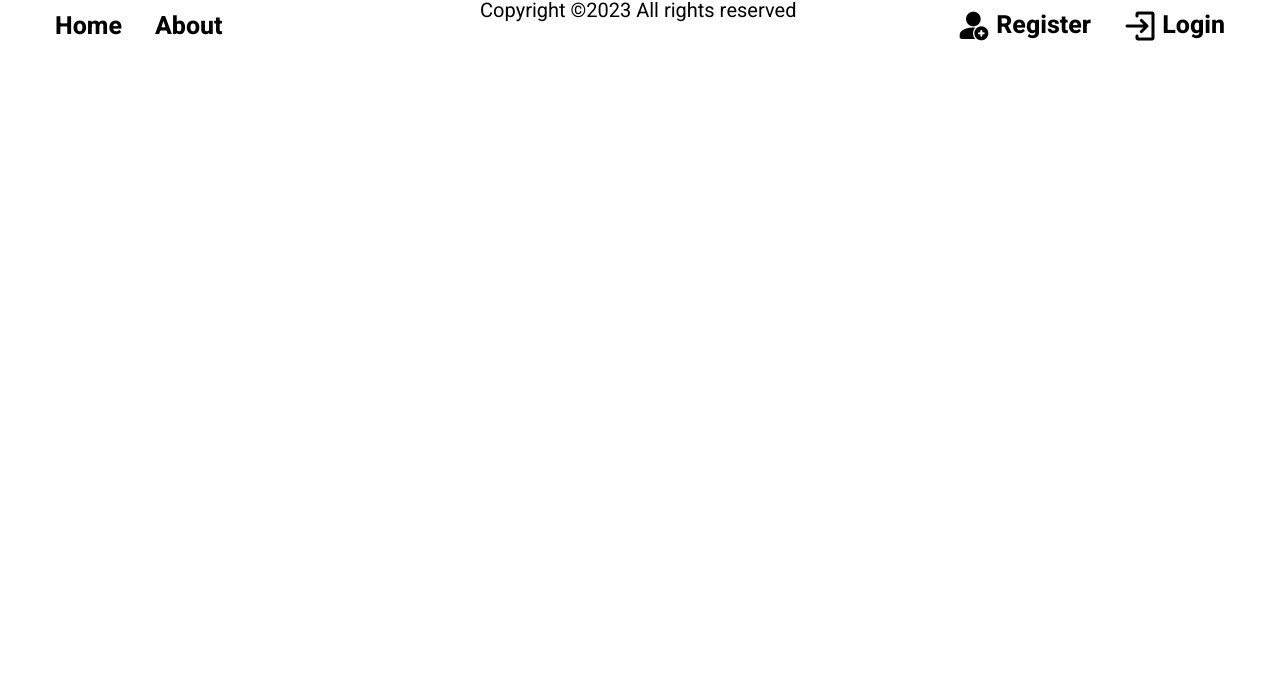
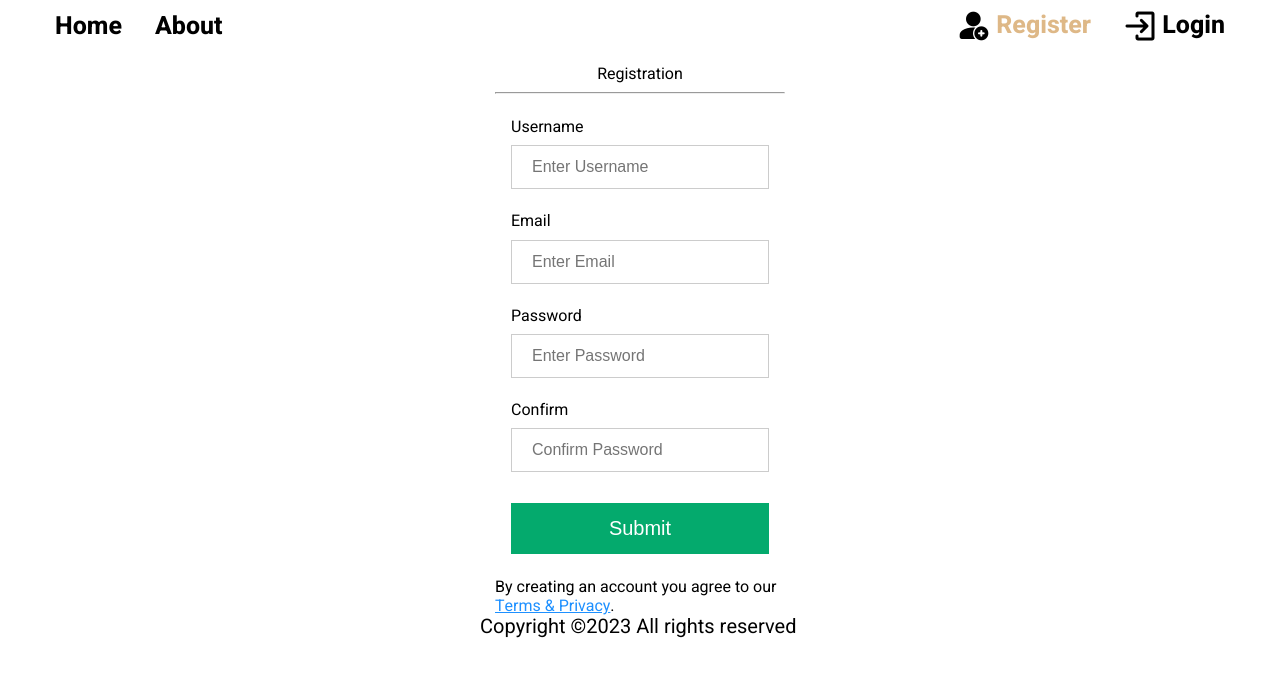
Before and after one commit to SochircaRoman/logo_generator-web-app, a Vue app in the folder client/: page /register in a window 1280 px wide. Shown: the top 676 px of the page. Built offline with nearby package versions, Linux system fonts and the light colour scheme.

Commit message:
Create RegistrationView

```diff
--- a/client/src/router/index.js
+++ b/client/src/router/index.js
@@ -1,6 +1,7 @@
 import { createWebHistory, createRouter } from 'vue-router';
 import HomeView from '../views/HomeView.vue';
 import AboutView from '../views/AboutView.vue';
+import RegistrationView from '../views/RegistrationView.vue';
 
 const router = createRouter({
   history: createWebHistory(),
@@ -19,6 +20,11 @@ const router = createRouter({
       name: 'about',
       component: AboutView
     },
+    {
+      path: '/register',
+      name: 'register',
+      component: RegistrationView
+    },
   ]
 })
 
--- /dev/null
+++ b/client/src/views/RegistrationView.vue
@@ -0,0 +1,161 @@
+<template>
+  <div class="wrapper">
+    <Form @submit="handleRegister" :validation-schema="schema">
+
+      <div class="registartion_info">
+				<h1>Registration</h1>
+			</div>
+
+			<hr>
+
+      <div class="input_container" v-if="!successful">
+
+        <input-item type="text" name="username" placeholder="Enter Username"></input-item>
+
+        <input-item type="email" name="email" placeholder="Enter Email"></input-item>
+
+        <input-item type="password" name="password" placeholder="Enter Password"></input-item>
+
+        <input-item type="password" name="confirm" placeholder="Confirm Password"></input-item>
+
+        <button class="submit_btn" :disabled="loading">
+          <span
+            v-show="loading"
+            class=""
+          ></span>
+          <span>Submit</span>
+        </button>
+      </div>
+
+      <div class="message" v-if="message">
+        <div :class="successful ? 'message__success' : 'message__alert'">
+          {{ message }}
+        </div>
+      </div>
+
+      <div class="other_info" v-if="!successful">
+        <div class="other_info">
+          <p class="other_info-text">By creating an account you agree to our <a href="#" class="other_info-link">Terms & Privacy</a>.</p>
+        </div>
+      </div>
+
+    </Form>
+  </div>
+</template>
+
+<script>
+import { Form } from "vee-validate";
+import InputItem from "../components/UI/InputItem.vue";
+import * as yup from "yup";
+
+export default {
+  name: "Register",
+  components: {
+    Form,
+    InputItem,
+  },
+  data: () => ({
+    successful: false,
+    loading: false,
+    message: "",
+    max: 30,
+  }),
+  computed: {
+    schema() {
+      return yup.object({
+        username: yup.string().min(4).max(this.max).required("Username is required!").label("Username"),
+        email: yup.string().email().required("Email is required!").label("Email"),
+        password: yup.string().min(6).max(this.max).required("Password is required!").label("Password"),
+        confirm: yup.string().required("Repeat Password!").oneOf([yup.ref("password")], "Passwords do not match")
+      })
+    },
+    loggedIn() {
+      return this.$store.state.auth.status.loggedIn;
+    },
+  },
+  mounted() {
+    if (this.loggedIn) {
+      this.$router.push("/profile");
+    }
+  },
+  methods: {
+    handleRegister(user) {
+      this.message = "";
+      this.loading = true;
+      this.successful = false;
+
+      this.$store.dispatch("auth/register", user).then(
+        (data) => {
+          this.message = data.message;
+          this.successful = true;
+          this.loading = false;
+        },
+        (error) => {
+          console.log(error);
+          this.message = (error.response && error.response.data && error.response.data.message) || error.message || error.toString();
+          this.successful = false;
+          this.loading = false;
+        }
+      )
+    }
+  }
+
+};
+</script>
+
+<style scoped>
+
+.wrapper {
+  max-width: 25%;
+  margin: 0 auto;
+  margin-top: 65px;
+}
+
+.registartion_info {
+  text-align: center;
+}
+
+.input_container {
+  padding: 16px;
+}
+
+.submit_btn {
+  background-color: #04AA6D;
+  color: white;
+  padding: 14px 20px;
+  margin: 8px 0;
+  border: none;
+  cursor: pointer;
+  width: 100%;
+  font-size: 20px;
+}
+
+.submit_btn:hover {
+  opacity: 0.8;
+}
+
+.message {
+  margin: -10px;
+  margin-bottom: 20px;
+}
+
+.message__success {
+  margin: 0 auto;
+  margin-top: 20px;
+  color: #04AA6D;
+  background-color: #d1dcd88a;
+  text-align: center;
+  padding: 30px;
+  font-size: 20px;
+}
+
+.message__alert {
+  color: #f23648;
+  text-align: center;
+}
+
+.other_info-link {
+  color: dodgerblue;
+}
+
+</style>
```
